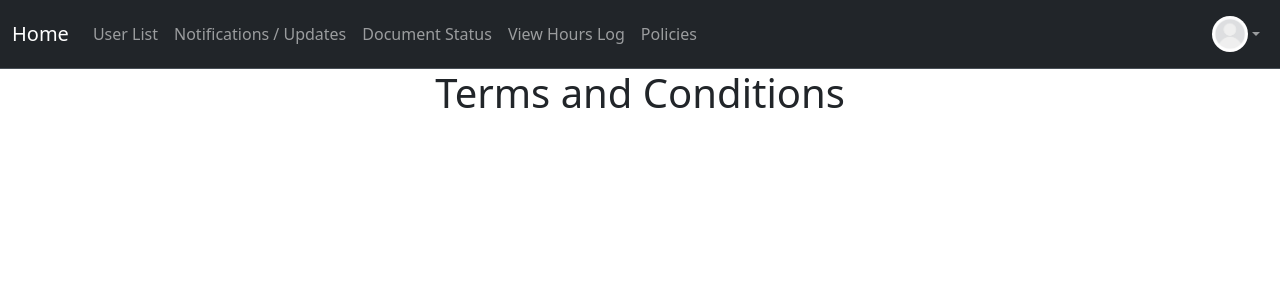
After one commit to thunder-12345/Neopte_Onboarding_Platform, a Flask app: page /policies in a window 1280 px wide. The commit adds this page. Shown: the top 300 px of the page. Run offline with Flask 3, Linux system fonts and the light colour scheme; a user stored in the database is signed in.

Commit message:
SCRUM-61 create tab for policies on intern/volunteer pages

```diff
--- a/app.py
+++ b/app.py
@@ -832,6 +832,12 @@ def download_certificate():
         download_name=f'neopte_volunteer_certificate_{user.name.replace(" ", "_")}.pdf'
     )
 
+@app.route("/policies")
+@login_required
+@permission_required('volunteer')
+def policies():
+    return render_template("policies.html")
+
 # Run the app if this file is executed directly
 if __name__ == "__main__":
     app.run(port=5000, debug = True)
--- a/project/templates/base.html
+++ b/project/templates/base.html
@@ -254,6 +254,11 @@
               href="{{ url_for('hours_log') }}">
                   View Hours Log </a>
             </li>
+            <li class="nav-item">
+              <a class="nav-link"
+              href="{{ url_for('policies') }}">
+                  Policies </a>
+            </li>
 
 
 
--- /dev/null
+++ b/project/templates/policies.html
@@ -0,0 +1,8 @@
+{% extends "base.html" %}
+
+
+{% block content %}
+
+<h1 style="text-align: center;">Terms and Conditions</h1>
+
+{% endblock %}
```
Also changed, not shown: instance/project.db.
